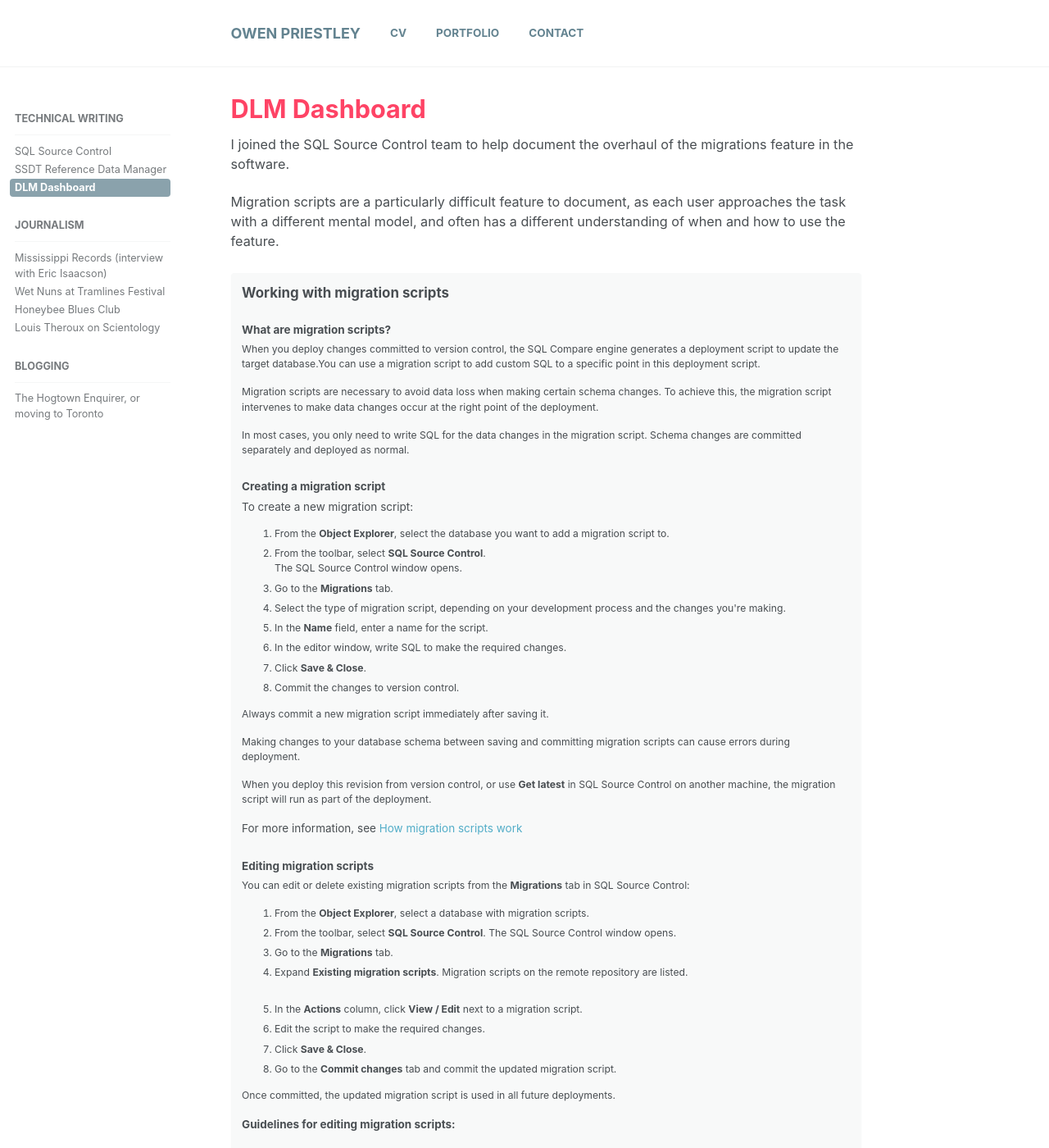
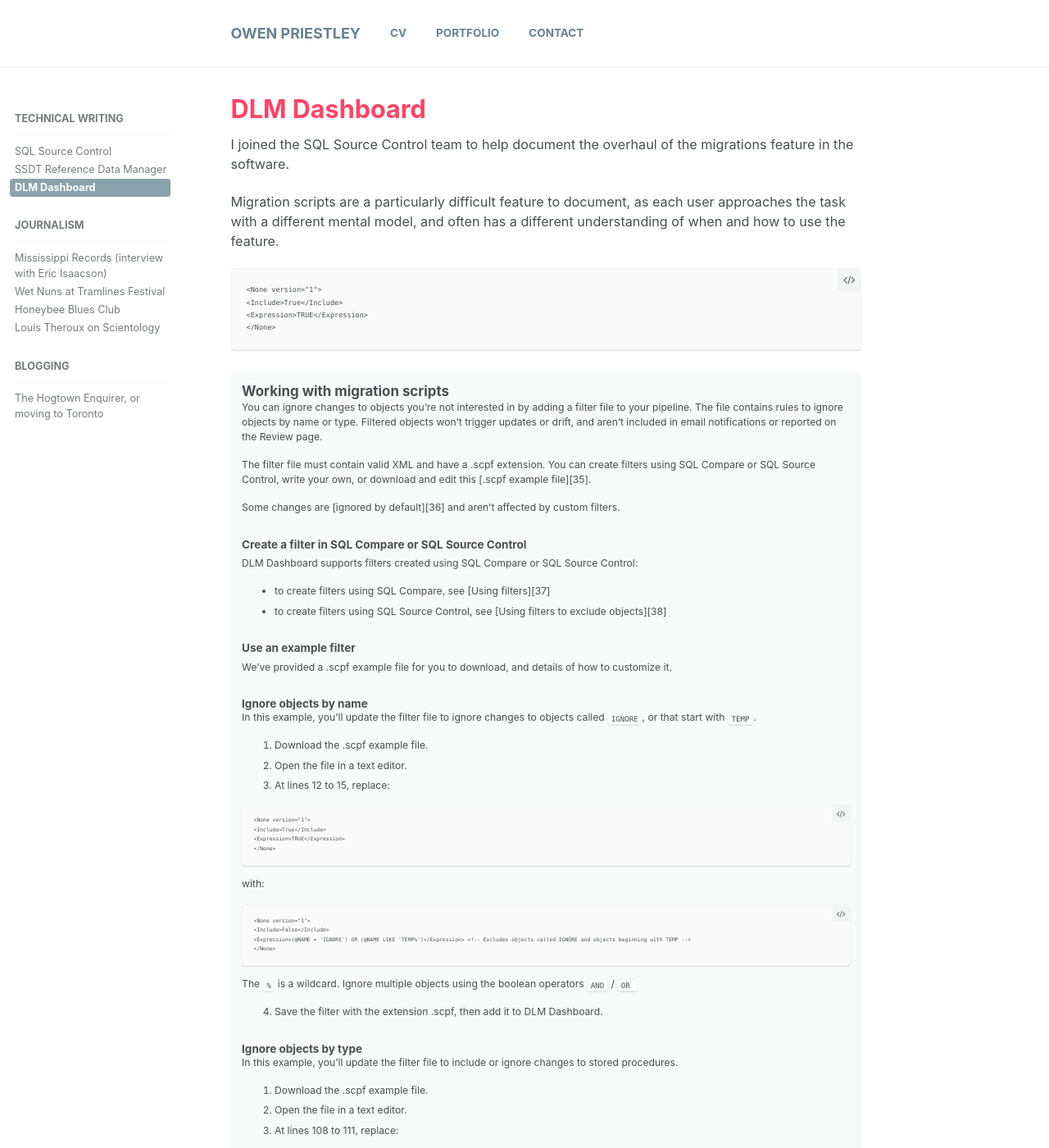
Before and after one commit to owenpriestley/owenpriestley.github.io, a Jekyll site: the page built from _portfolio/redgate/dlmdb.md, in a window 1280 px wide and 1400 px high. Shown: the whole window at 82% size. Built offline with Jekyll 4.4.1, drawn with Linux system fonts in a browser that asks for light colours; some of the changed text lies outside the part shown.

Commit message:
Add dashboard bits

```diff
--- a/_portfolio/redgate/dlmdb.md
+++ b/_portfolio/redgate/dlmdb.md
@@ -12,96 +12,110 @@
 
 Migration scripts are a particularly difficult feature to document, as each user approaches the task with a different mental model, and often has a different understanding of when and how to use the feature.
 
-<div class="notice"><h2 class="inside">Working with migration scripts</h2>
-<h3>What are migration scripts?</h3>
-<p>When you deploy changes committed to version control, the SQL Compare
-engine generates a deployment script to update the target database.You
-can use a migration script to add custom SQL to a specific point in this
-deployment script.</p>
+    <None version="1">
+    <Include>True</Include>
+    <Expression>TRUE</Expression>
+    </None>
 
-<p>Migration scripts are necessary to avoid data loss when making certain
-schema changes. To achieve this, the migration script intervenes to make
-data changes occur at the right point of the deployment.</p>
+<div markdown="1" class="notice"><h2 class="inside">Working with migration scripts</h2>
 
-<p>In most cases, you only need to write SQL for the data changes in the
-migration script. Schema changes are committed separately and deployed
-as normal.</p>
+You can ignore changes to objects you're not interested in by adding a filter file to your pipeline. The file contains rules to ignore objects by name or type. Filtered objects won't trigger updates or drift, and aren't included in email notifications or reported on the Review page.
 
-<h3>Creating a migration script</h3>
+The filter file must contain valid XML and have a .scpf extension. You can create filters using SQL Compare or SQL Source Control, write your own, or download and edit this [.scpf example file][35].
 
-To create a new migration script:<br/>
+Some changes are [ignored by default][36] and aren't affected by custom filters.
+
+### Create a filter in SQL Compare or SQL Source Control
+
+DLM Dashboard supports filters created using SQL Compare or SQL Source Control:
+
+* to create filters using SQL Compare, see [Using filters][37]
+* to create filters using SQL Source Control, see [Using filters to exclude objects][38]
+
+### Use an example filter
+
+We've provided a .scpf example file for you to download, and details of how to customize it.
+
+#### **Ignore objects by name**
+
+In this example, you'll update the filter file to ignore changes to objects called `IGNORE`, or that start with `TEMP`.
 <ol>
-<li>From the <strong>Object Explorer</strong>, select the database you want to add a
-    migration script to.</li>
+<li>Download the .scpf example file.</li>
+<li>Open the file in a text editor.</li>
+<li>At lines 12 to 15, replace:</li>
+</ol>
 
-<li>From the toolbar, select <strong>SQL Source Control</strong>.<br/>
-The SQL Source Control window opens.</li>
+    <None version="1">
+    <Include>True</Include>
+    <Expression>TRUE</Expression>
+    </None>
 
-<li>Go to the <strong>Migrations</strong> tab.</li>
+with:
 
-<li>Select the type of migration script, depending on your development
-    process and the changes you're making.</li>
+    <None version="1">
+    <Include>False</Include>
+    <Expression>(@NAME = 'IGNORE') OR (@NAME LIKE 'TEMP%')</Expression> <!-- Excludes objects called IGNORE and objects beginning with TEMP -->
+    </None>
 
-<li>In the <strong>Name</strong> field, enter a name for the script.</li>
+The `%` is a wildcard. Ignore multiple objects using the boolean operators `AND` / `OR `
 
-<li>In the editor window, write SQL to make the required changes.</li>
+<ol start="4">
+<li>Save the filter with the extension .scpf, then add it to DLM Dashboard.</li>
+</ol>
 
-<li>Click <strong>Save & Close</strong>.</li>
+#### **Ignore objects by type**
 
-<li>Commit the changes to version control.</li>
+In this example, you'll update the filter file to include or ignore changes to stored procedures.
+<ol>
+<li>Download the .scpf example file.</li>
+<li>Open the file in a text editor.</li>
+<li>At lines 108 to 111, replace:</li>
 </ol>
- <p>Always commit a new migration script immediately after saving it.</p>
- <p>Making changes to your database schema between saving and committing
- migration scripts can cause errors during deployment.</p>
+    <StoredProcedure version="1">
+    <Include>True</Include>
+    <Expression>TRUE</Expression>
+    </StoredProcedure>
 
-<p>When you deploy this revision from version control, or use <strong>Get
-latest</strong> in SQL Source Control on another machine, the migration script
-will run as part of the deployment.</p>
+with:
 
-For more information, see <a style="color: #52adc8" href="https://documentation.red-gate.com/display/SOC5/How+migration+scripts+work">How migration scripts work</a><br/>
+    <StoredProcedure version="1">
+    <Include>True</Include>
+    <Expression /> <!-- Excludes changes to stored procedures -->
+    </StoredProcedure>
+<ol start="4">
+<li>Save the filter with the extension .scpf, then add it to DLM Dashboard.</li>
+</ol>
 
-<h3>Editing migration scripts</h3>
-<p>You can edit or delete existing migration scripts from
-the <strong>Migrations</strong> tab in SQL Source Control:</p>
-<ol>
-<li>From the <strong>Object Explorer</strong>, select a database with
-    migration scripts.</li>
-<li>From the toolbar, select <strong>SQL Source Control</strong>.
-    The SQL Source Control window opens.</li>
-<li>Go to the <strong>Migrations</strong> tab.</li>
-<li>Expand <strong>Existing migration scripts</strong>.
-    Migration scripts on the remote repository are listed.</li>
-<li>In the <strong>Actions</strong> column, click <strong>View / Edit</strong> next to a migration script.</li>
-<li>Edit the script to make the required changes.</li>
-<li>Click <strong>Save & Close</strong>.</li>
-<li>Go to the <strong>Commit changes</strong> tab and commit the updated
-    migration script.</li>
-</ol>
-<p>Once committed, the updated migration script is used in all future
-deployments.</p>
+### Add a filter
 
-  <strong>Guidelines for editing migration scripts:</strong>
-  <p><ul>
-   <li>Don't create new object dependencies. This is likely to cause errors during deployment.</li>
-   <li>Don't add/remove DDL changes. This might create an invalid state in version control.</li>
-   <li>If you edit the syntax of DDL changes, the resulting schema must stay the same.</li>
-  </ul></p>
+1. On the pipeline you want to apply the filter to, click **Filter objects**:
+![image-left](/images/dlmdb_fo.png)
+2. Click **Choose file** and select the .scpf file.
+By default, SQL Compare stores filter files in _%USERPROFILE%DocumentsSQL CompareFilters_
+3. Click **Apply**.
+DLM Dashboard uploads the filter and applies it to the databases in your pipeline.
 
-<h3>Deploying with migration scripts</h3>
+When you add a filter, DLM Dashboard detects a schema change, takes a snapshot, and compares it with the previous schema version. This may take a few minutes.
+Once you apply the filter, the change may show as database drift.
 
-<p>We recommend using SQL Compare to deploy changes to production, as you
-have the opportunity to review the deployment script before it's
-deployed. </p>
+### Edit a filter
 
-<p>It is possible to use the <strong>Get latest</strong> function in SQL
-Source Control to deploy these changes, however we don't recommend
-linking your production database directly to source control.</p>
+To change the filter file that already applies to a pipeline:
 
-<strong>Dependencies</strong>
+1. Click **Download**.
+2. Open the file in a text editor and update the rules.
+For examples, see Ignore objects by name and Ignore objects by type
+3. Save the filter with the extension .scpf.
+4. Remove the filter file that's currently applied to the pipeline. To do this, on the dashboard, click **Remove**.
+5. Add the edited filter to DLM Dashboard. See Add a filter.
 
-<p>When you create a migration script that includes uncommitted schema
-changes, SQL Source Control automatically includes any dependencies.</p>
-<p>Deselecting any of these dependencies during the deployment stage will
-cause the deployment to fail.</p>
+When you remove and then add a filter, DLM Dashboard detects a schema change, takes a snapshot, and compares it with the previous schema version. This may take a few minutes.
+
+Once you apply the filter, the change may show as database drift.
+
+### Creating new pipelines
+
+When you move a database from a filtered pipeline to a newly created pipeline, the filter file is applied to the new pipeline. When you move a database to an existing pipeline, this won't affect any filters on it - the database will use any filter on to the pipeline it moves to.
+
+[<i class="fa fa-file-pdf-o" aria-hidden="true"></i>  PDF](portfolio/redgate/dlmdb_filters.pdf){: .btn .btn--small}
 </div>
-[PDF](portfolio/redgate/SOC5-Workingwithmigrationscripts.pdf){: .btn .btn--small} [Confluence](https://documentation.red-gate.com/display/SOC5/Working+with+migration+scripts){: .btn .btn--small}
```
Also changed, not shown: images/dlmdb_fo.png (added), 1 other file.
